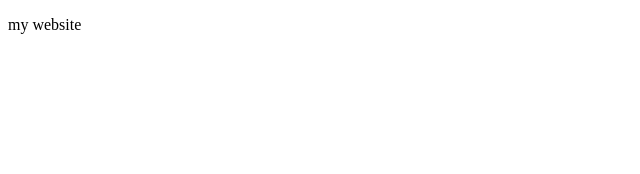
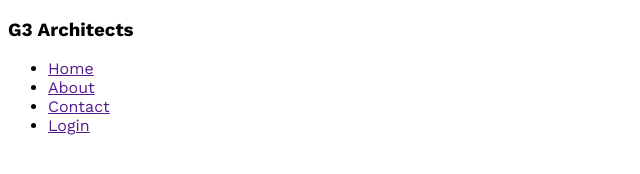
Before and after one commit to IstiyakIfti/g3-architects-website, a plain HTML site: page index.html in a window 1280 px wide. Shown: the whole page, without its empty margins (0-640 px from the left). Drawn offline with nearby package versions, Linux system fonts and the light colour scheme.

Commit message:
google font add

```diff
--- a/index.html
+++ b/index.html
@@ -4,8 +4,25 @@
     <meta charset="UTF-8">
     <meta name="viewport" content="width=device-width, initial-scale=1.0">
     <title>G3-Architects-website</title>
+    <link rel="stylesheet" href="styles/architect.css">
 </head>
 <body>
-    <p>my website</p>
+    <header>
+        <nav>
+           <h3>G3 Architects</h3>
+           <ul>
+            <li><a href="">Home</a></li>
+            <li><a href="">About</a></li>
+            <li><a href="">Contact</a></li>
+            <li><a href="">Login</a></li>
+           </ul>
+        </nav>
+    </header>
+    <main>
+
+    </main>
+    <footer>
+
+    </footer>
 </body>
 </html>
--- a/styles/architect.css
+++ b/styles/architect.css
@@ -0,0 +1,6 @@
+/* Work-sans-font from google font  */
+@import url('https://fonts.googleapis.com/css2?family=Work+Sans:wght@400;500;600;700;800&display=swap');
+
+*{
+    font-family: 'Work Sans', sans-serif;
+}
```
